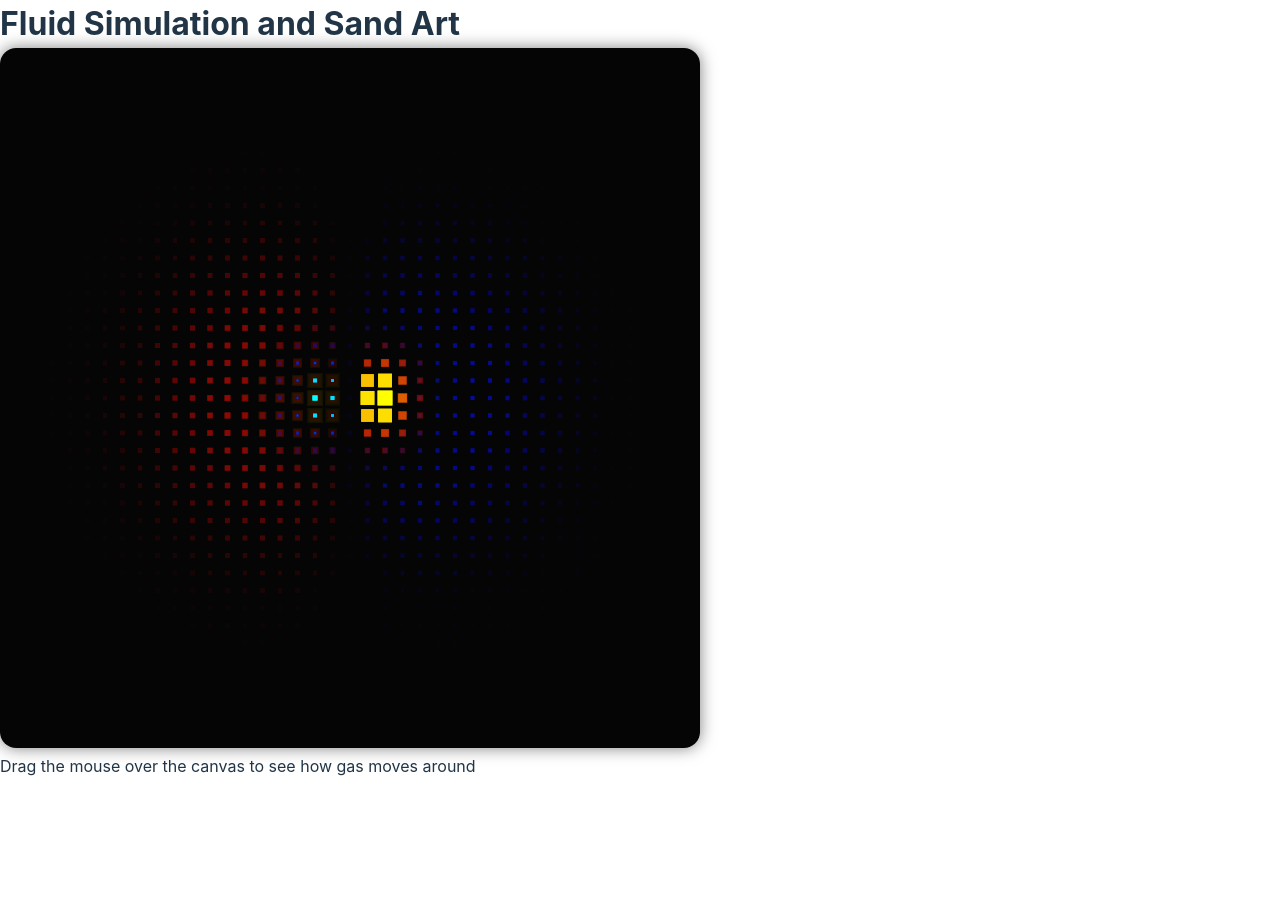
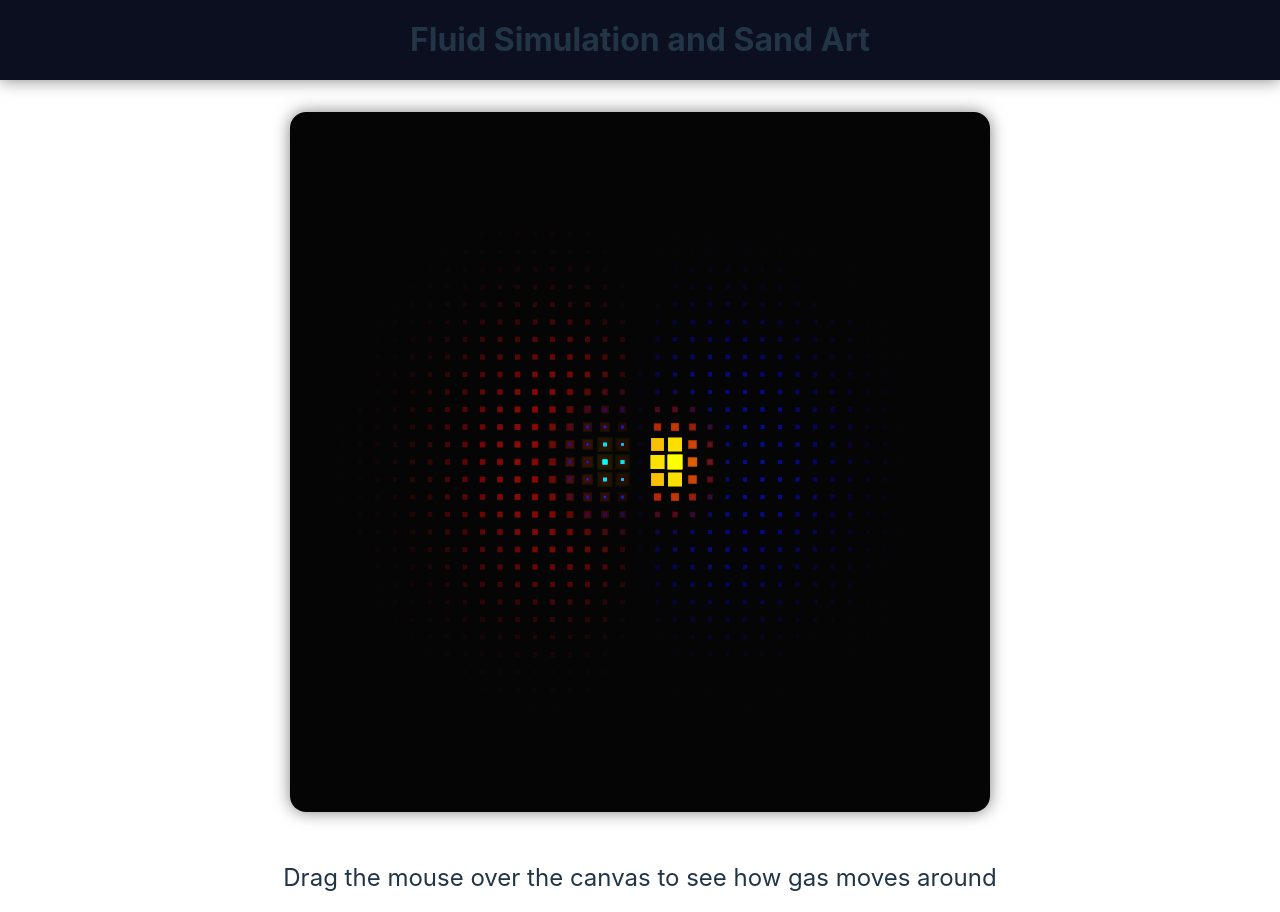
Before and after one commit to yashweblife/sand-art, a website built with Vite: page index.html in a window 1280 px wide. Before the commit the page ends 800 px from the top, so only its background shows below. Built offline with nearby package versions, Linux system fonts and the light colour scheme; animation ran at ten frames a second.

Commit message:
add more style

```diff
--- a/src/style.css
+++ b/src/style.css
@@ -5,7 +5,7 @@
 
   color-scheme: light dark;
   color: rgba(255, 255, 255, 0.87);
-  background-color: #242424;
+  background-color: #171227;
 
   font-synthesis: none;
   text-rendering: optimizeLegibility;
@@ -18,9 +18,37 @@
   padding: 0;
   box-sizing: border-box;
 }
+
+header {
+  background-color: rgb(12, 15, 31);
+  padding: 1em;
+  box-shadow: 0 0 1em 0 rgba(0, 0, 0, 0.5);
+}
+header > h1 {
+  text-align: center;
+}
+#app{
+  display: flex;
+  justify-content: center;
+  align-items: center;
+  flex-direction: column;
+  padding:1em;
+}
+#app > section {
+  display: flex;
+  justify-content: center;
+  align-items: center;
+  flex-direction: column;
+  gap:2em;
+}
+section p {
+  text-align: center;
+  font-size: 1.5em;
+}
 canvas{
   border-radius: 1em;
   box-shadow: 0 0 1em 0 rgba(0, 0, 0, 0.5);
+  margin:1em;
 }
 @media (prefers-color-scheme: light) {
   :root {
```
